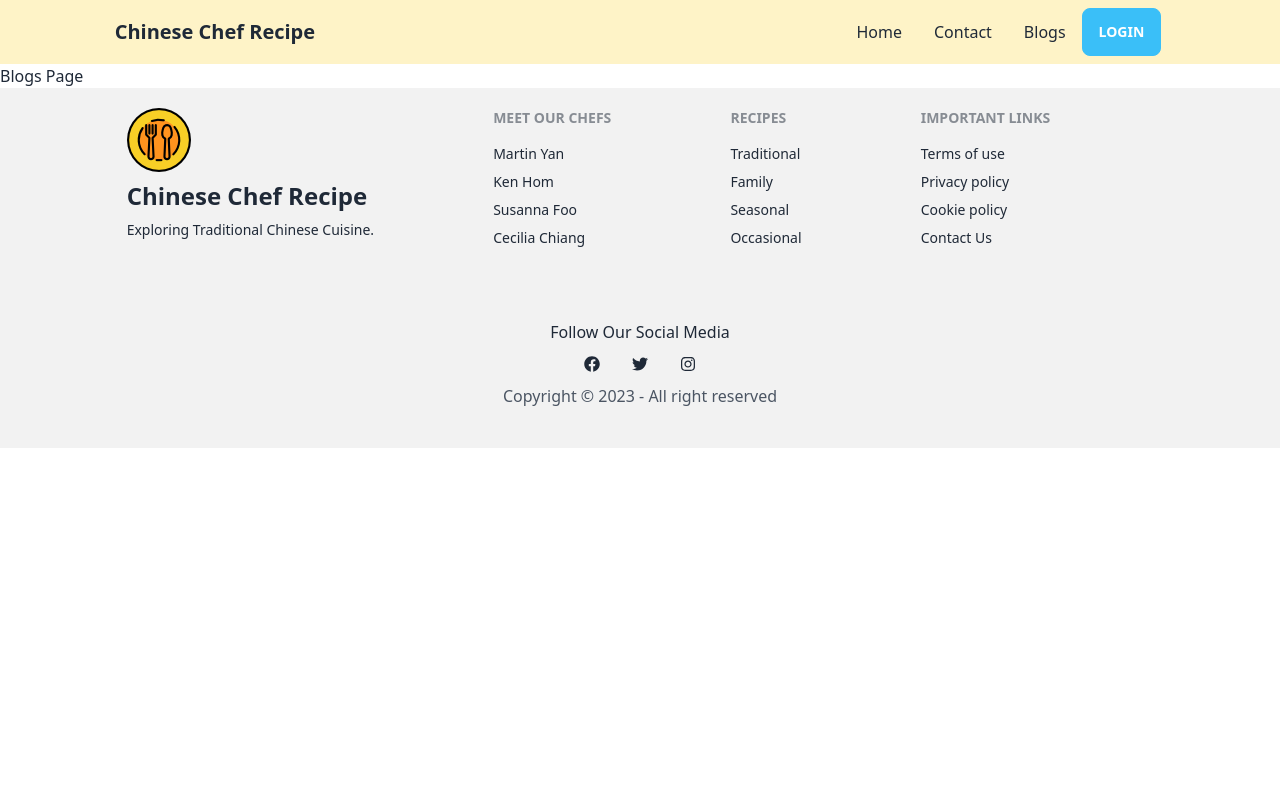
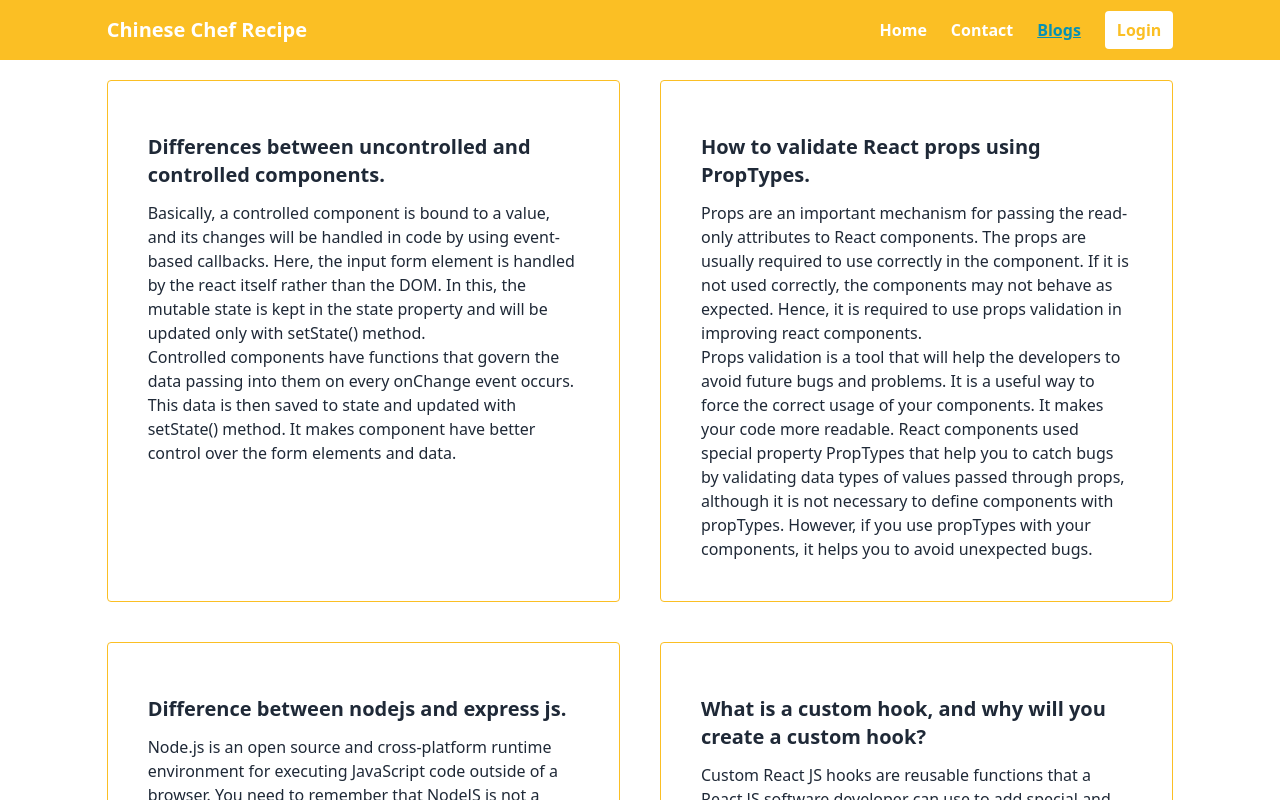
Before and after one commit to shepon-biswas/chinese-chef-recipes-client, a React (Vite) app: page /blogs in a window 1280 px wide. Shown: the top 800 px of the page. Built offline with nearby package versions, Linux system fonts and the light colour scheme; no server answers.

Commit message:
On Navbar user photoURL shown and active route link implemented also blogs and contact page added with content

```diff
--- a/src/pages/Blogs/Blogs.jsx
+++ b/src/pages/Blogs/Blogs.jsx
@@ -1,11 +1,153 @@
-import React from 'react';
+import React from "react";
 
 const Blogs = () => {
-    return (
-        <div>
-            <h4>Blogs Page</h4>
+  return (
+    <>
+      <div className=" w-11/12 md:w-10/12 mx-auto">
+        <div className="grid md:grid-cols-2 gap-10 my-5">
+          <div className="p-3 md:p-10 border border-amber-400 rounded">
+            <h2 className="text-xl font-bold my-3 ">
+              Differences between uncontrolled and controlled components.
+            </h2>
+            <p>
+              Basically, a controlled component is bound to a value, and its
+              changes will be handled in code by using event-based callbacks.
+              Here, the input form element is handled by the react itself rather
+              than the DOM. In this, the mutable state is kept in the state
+              property and will be updated only with setState() method.
+              <br />
+              Controlled components have functions that govern the data passing
+              into them on every onChange event occurs. This data is then saved
+              to state and updated with setState() method. It makes component
+              have better control over the form elements and data.
+            </p>
+          </div>
+          <div className="p-3 md:p-10 border border-amber-400 rounded">
+            <h2 className="text-xl font-bold my-3 ">
+              How to validate React props using PropTypes.
+            </h2>
+            <p>
+              Props are an important mechanism for passing the read-only
+              attributes to React components. The props are usually required to
+              use correctly in the component. If it is not used correctly, the
+              components may not behave as expected. Hence, it is required to
+              use props validation in improving react components.
+              <br />
+              Props validation is a tool that will help the developers to avoid
+              future bugs and problems. It is a useful way to force the correct
+              usage of your components. It makes your code more readable. React
+              components used special property PropTypes that help you to catch
+              bugs by validating data types of values passed through props,
+              although it is not necessary to define components with propTypes.
+              However, if you use propTypes with your components, it helps you
+              to avoid unexpected bugs.
+            </p>
+          </div>
+          <div className="p-3 md:p-10 border border-amber-400 rounded">
+            <h2 className="text-xl font-bold my-3 ">
+              Difference between nodejs and express js.
+            </h2>
+            <p>
+              Node.js is an open source and cross-platform runtime environment
+              for executing JavaScript code outside of a browser. You need to
+              remember that NodeJS is not a framework and its not a programming
+              language. Most of the people are confused and understand its a
+              framework or a programming language. We often use Node.js for
+              building back-end services like APIs like Web App or Mobile App.
+              Its used in production by large companies such as Paypal, Uber,
+              Netflix, Walmart and so on.
+              <br />
+              <strong>Some Key Features of Node Js</strong>
+              <br />
+              <li>Versatility</li>
+              <li>Zero buffering</li>
+              <li>Network </li>
+              <li>Occasion-driven input and output</li>
+              <li>Better performance Scalability</li>
+              <br />
+              Express is a small framework that sits on top of Node.js web
+              server functionality to simplify its APIs and add helpful new
+              features. It makes it easier to organize your applications
+              functionality with middle ware and routing. It adds helpful
+              utilities to Node.js HTTP objects. It facilitates the rendering of
+              dynamic HTTP objects.
+              <br />
+              <strong>Some Key Features of Express Js</strong>
+              <br />
+              <li>Server-side programming</li>
+              <li>Page state retention</li>
+              <li>Error-fixing </li>
+              <li>Dynamic content</li>
+              <br />
+            </p>
+          </div>
+          <div className="p-3 md:p-10 border border-amber-400 rounded">
+            <h2 className="text-xl font-bold my-3 ">
+              What is a custom hook, and why will you create a custom hook?
+            </h2>
+            <p>
+              Custom React JS hooks are reusable functions that a React JS
+              software developer can use to add special and unique functionality
+              to the React applications. Usually, if there is a requirement to
+              add a feature, one can install a third-party library and solve the
+              problem. But what if there is no such library with hooks that can
+              be used? This problem is solved by using custom React JS hooks.
+              <br />
+              A custom hook is a special JavaScript function whose name starts
+              with use and can be used to call other hooks. Lets take a look at
+              some major differences between a custom React JS hook and React JS
+              components:
+              <br />
+              <strong>Benifites of Custom Hooks</strong>
+              <br />
+              <li>A custom hook does not require a specific signature.</li>
+              <li>
+                A software developer can choose what argument the custom hook
+                has and what should the argument return.
+              </li>
+              <li>A custom hook always starts with the name ‘use’. </li>
+              <br />
+              Custom React JS hooks offer three major benefits over standard
+              library hooks: Reusability, readability, and testability.
+              <br />
+              <strong>Reusability</strong>
+              <br />
+              Custom React JS hooks offer reusability as when a custom hook is
+              created, it can be reused easily, which makes the code cleaner and
+              reduces the time to write the code. It also enhances the rendering
+              speed of the code as a custom hook does not need to be rendered
+              again and again while rendering the whole code.
+              <br />
+              <strong>Readability</strong>
+              <br />
+              Instead of using High-Order Components (HOCs), one can use custom
+              hooks to improve the readability of the code. Complex codes can
+              become hard to read if layers of providers surround the
+              components, consumers, HOCs, render props, and other abstractions,
+              generally known as wrapper hell.On the other hand, using custom
+              React JS hooks can provide a cleaner logic and a better way to
+              understand the relationship between data and the component.
+              <br />
+              <strong>Testability</strong>
+              <br />
+              Generally, the test containers and the presentational components
+              are tested separately in React. This is not a trouble when it
+              comes to unit tests. But, if a container contains several HOCs, it
+              becomes difficult as you will have to test the containers and the
+              components together to do the integration tests. Using custom
+              React JS hooks, this problem can be eliminated as the hooks allow
+              you to combine containers and components into one component. It
+              also makes it easier to write separate unit tests for custom
+              hooks. Using custom hooks also makes it easier to mock hooks when
+              compared to mock HOCs as it is similar to mocking a function.
+              <br />
+              <br />
+            </p>
+          </div>
         </div>
-    );
+      </div>
+    </>
+  );
 };
 
 export default Blogs;
--- a/src/pages/Contact/Contact.jsx
+++ b/src/pages/Contact/Contact.jsx
@@ -2,9 +2,14 @@ import React from 'react';
 
 const Contact = () => {
     return (
-        <div>
-            <h4>Contact Page</h4>
-        </div>
+        <>
+            <div className=" w-11/12 md:w-10/12 mx-auto my-5">
+                <h2 className='text-center text-3xl font-bold'>Contact With Us</h2>
+                <div className='h-96 my-5'>
+                <iframe className='w-full h-full' src="https://www.google.com/maps/embed?pb=!1m18!1m12!1m3!1d439724.1092628667!2d114.02019236263735!3d30.56781600101289!2m3!1f0!2f0!3f0!3m2!1i1024!2i768!4f13.1!3m3!1m2!1s0x342eaef8dd85f26f%3A0x39c2c9ac6c582210!2sWuhan%2C%20Hubei%2C%20China!5e0!3m2!1sen!2sbd!4v1683205641092!5m2!1sen!2sbd" ></iframe>
+                </div>
+            </div>
+        </>
     );
 };
 
--- a/src/pages/Login/Login.jsx
+++ b/src/pages/Login/Login.jsx
@@ -8,7 +8,7 @@ import Header from "../shared/Header/Header";
 
 
 const Login = () => {
-  const { signInUser, googleSignin, githubSignin} = useContext(AuthContext);
+  const { signInUser, googleSignin, githubSignin, updateUser} = useContext(AuthContext);
   const [errorMessage, setErrorMessage] = useState("");
   const [success, setSuccess] = useState("");
   const navigate = useNavigate();
@@ -42,7 +42,7 @@ const Login = () => {
     .then(result =>{
       setErrorMessage('');
       const user = result.user;
-      console.log(user)
+      // console.log(user)
       setSuccess("Successfully Logged In!");
     })
     .catch(error =>{
@@ -87,6 +87,7 @@ const Login = () => {
                 placeholder="Your Email"
                 className="input input-bordered"
                 name="email"
+                required
               />
             </div>
             <div className="form-control">
@@ -98,6 +99,7 @@ const Login = () => {
                 placeholder="Type Password"
                 className="input input-bordered"
                 name="password"
+                required
               />
             </div>
             {/* Display Success & Error Messages */}
--- a/src/pages/Register/Register.jsx
+++ b/src/pages/Register/Register.jsx
@@ -15,7 +15,7 @@ const Register = () => {
     const email = form.email.value;
     const password = form.password.value;
     const photo = form.photoUrl.value;
-    // console.log(name, email, password, photo);
+
     // Validate Password field
     if (!/(?=.*[A-Z])/.test(password)) {
       setErrorMessage("Password: Please add at least one uppercase letter");
--- a/src/pages/shared/Header/Header.jsx
+++ b/src/pages/shared/Header/Header.jsx
@@ -1,9 +1,10 @@
 import React, { useContext } from "react";
-import { Link } from "react-router-dom";
+import { Link, NavLink } from "react-router-dom";
 import { AuthContext } from "../../../providers/AuthProvider";
 
 const Header = () => {
   const { user, logOut } = useContext(AuthContext);
+  // console.log(user.displayName)
 
   const handleLogOut = () =>{
      logOut()
@@ -14,38 +15,41 @@ const Header = () => {
 
   return (
     <>
-      <div className="bg-amber-100">
-        <div className="navbar w-10/12 mx-auto ">
-          <div className="flex-1">
-            <Link to={"/"} className="normal-case text-xl font-bold">
+      <div className="bg-amber-400">
+        <div className=" w-11/12 md:w-10/12 mx-auto flex-col flex md:flex-row justify-between items-center py-4 ">
+          <div className="">
+            <Link to={"/"} className="normal-case text-xl font-bold text-white ">
               Chinese Chef Recipe
             </Link>
           </div>
-          <div className=" flex flex-wrap">
-            <ul className="menu menu-horizontal px-1">
+          <div className="">
+            <ul className="flex space-x-6 items-center text-white font-semibold">
               <li>
-                <a>Home</a>
+                <NavLink to={'/'} className={({isActive}) => (isActive? 'text-cyan-600 underline  underline-offset-1': '')}>Home</NavLink>
               </li>
               <li>
-                <a>Contact</a>
+                <NavLink to={'/contact'} className={({isActive}) => (isActive? 'text-cyan-600  underline  underline-offset-1': '')}>Contact</NavLink>
               </li>
               <li>
-                <a>Blogs</a>
+                <NavLink to={'/blogs' } className={({isActive}) => (isActive? 'text-cyan-600  underline   underline-offset-1': '')}>Blogs</NavLink>
               </li>
-              {user && <li>
-                <a>{user?.displayName}</a>
-              </li>}
+
+              {user &&
+              <>
+                <div className="w-10 h-10 rounded-full cursor-pointer">
+                  <img className="w-full rounded-full" src={user?.photoURL} alt="userImg"  title={user?.displayName}/>
+                </div>
+              </>
+              }
               {user ? (
                 <>
-                  <li><button onClick={handleLogOut} className="btn btn-info text-white">
-                    <Link>Logout</Link>
-                  </button></li>
+                  <li>
+                  <NavLink onClick={handleLogOut} className={'font-bold bg-white text-amber-400 px-3 py-2 rounded '}> Logout</NavLink>
+                  </li>
                 </>
               ) : (
                 <li>
-                  <button className="btn btn-info text-white">
-                    <Link to={"/login"}>Login</Link>
-                  </button>
+                  <NavLink to={'/login'} className={'font-bold bg-white text-amber-400 px-3 py-2 rounded '} > Login</NavLink>
                 </li>
               )}
             </ul>
--- a/src/routes/PrivateRoute.jsx
+++ b/src/routes/PrivateRoute.jsx
@@ -5,9 +5,7 @@ import { AuthContext } from '../providers/AuthProvider';
 const PrivateRoute = ({children}) => {
     const location = useLocation()
 
-
     const {user, loading} = useContext(AuthContext);
-    // console.log(user, loading)
     if(loading){
         return (<progress className="progress w-56 text-center"></progress>);
     }
```
